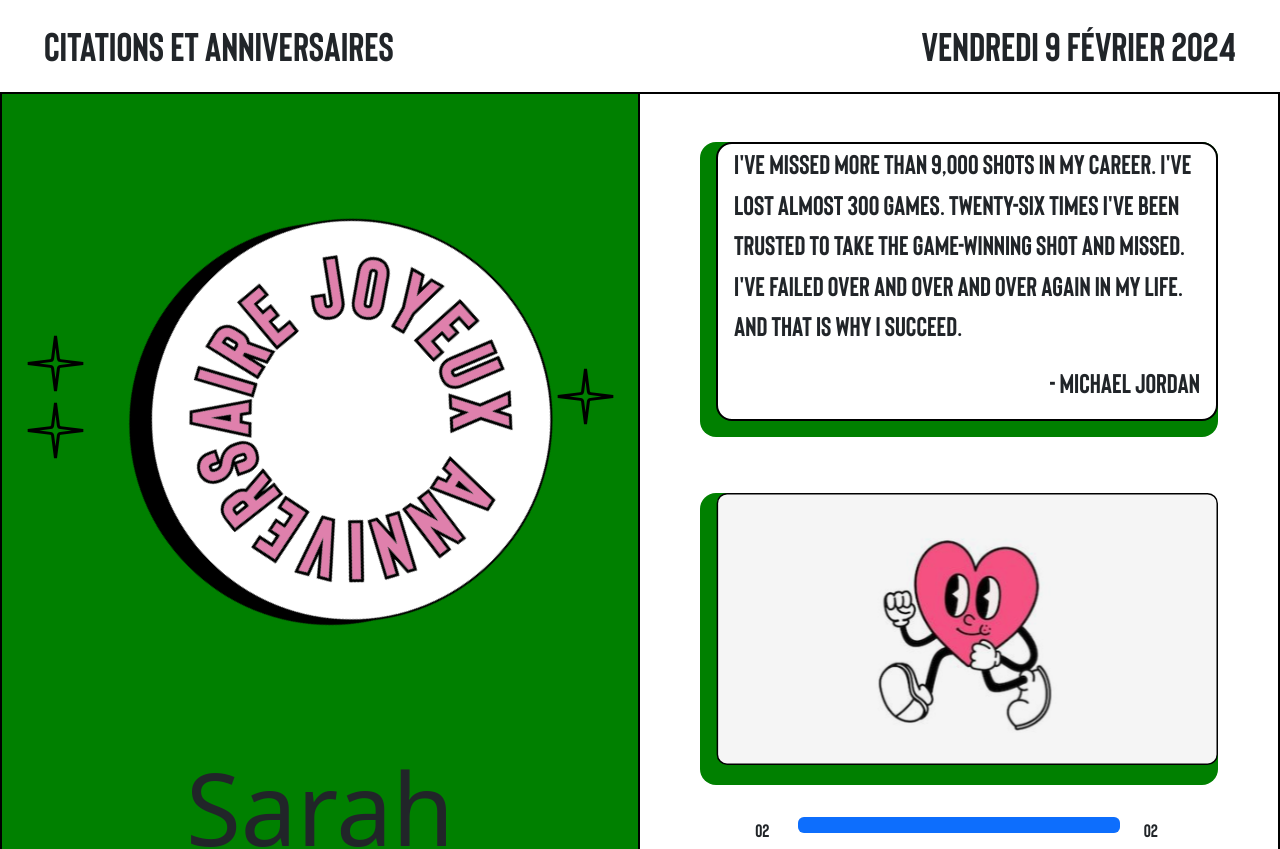
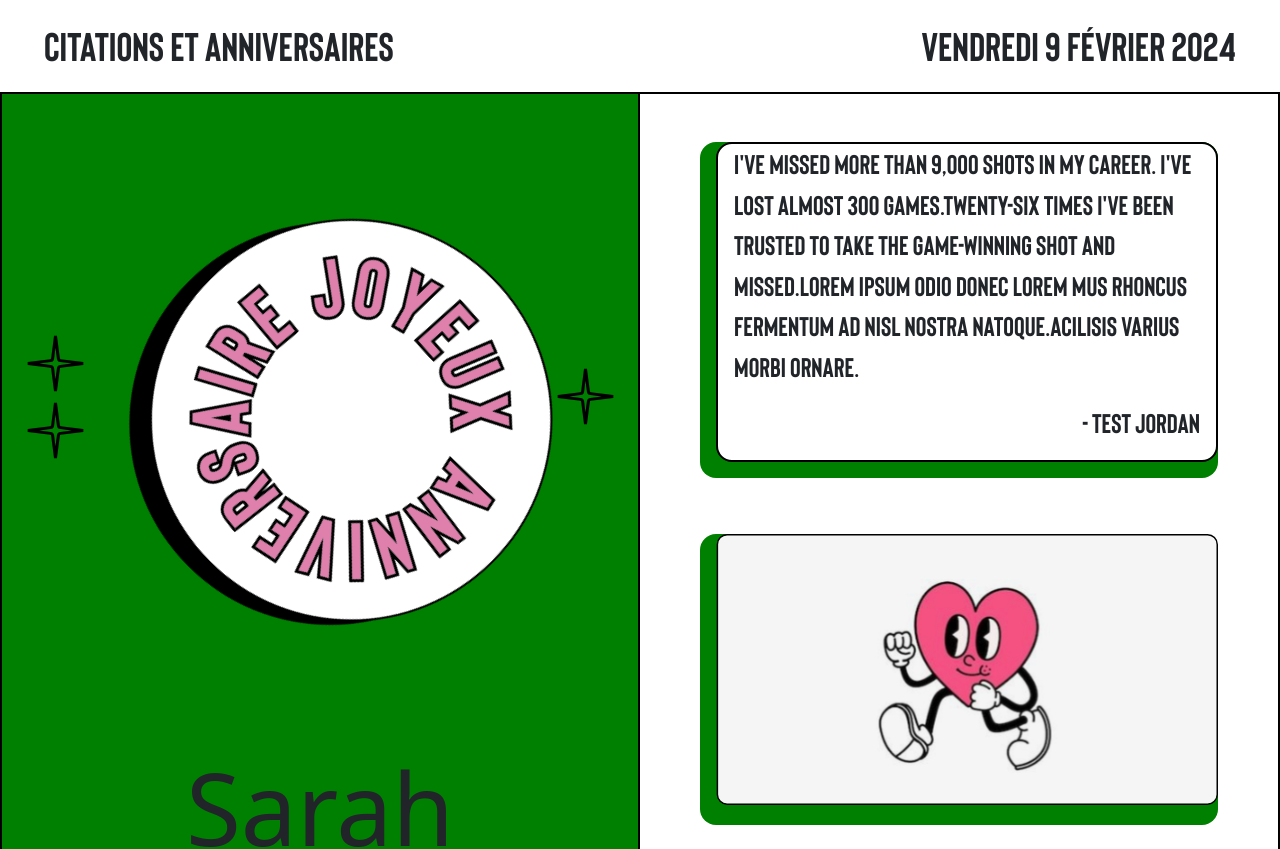
Before and after one commit to SarahOtmane/projetCss, a React (Create React App) app: page / in a window 1280 px wide. Shown: the top 849 px of the page. Built offline with nearby package versions, Linux system fonts and the light colour scheme.

Commit message:
animation citation

```diff
--- a/src/components/Citation.js
+++ b/src/components/Citation.js
@@ -5,19 +5,15 @@ import { ProgressBar } from 'react-bootstrap';
 
 import gif from '../assets/pics/gif.svg';
 
-function Citation({ couleur, progress, index, total }) {
+function Citation({ couleur, progress, index, total, citation }) {
     return (
         <Col xs={6}>
             <Row>
                 <Col xs={12}>
                     <div className={`${couleur} z-0 m-5 pb-3 border-2 border-black rounded-4`}>
                         <article className='ms-3 border border-2 border-black rounded-4 z-1 white'>
-                            <p className='mx-3 text'>
-                                I've missed more than 9,000 shots in my career. I've lost almost 300 games.
-                                Twenty-six times I've been trusted to take the game-winning shot and missed.
-                                I've failed over and over and over again in my life. And that is why I succeed.
-                            </p>
-                            <p className='me-3 text-end text'>- MICHAEL JORDAN</p>
+                            <p className='mx-3 text'>{citation.text}</p>
+                            <p className='me-3 text-end text'>- {citation.auteur}</p>
                         </article>
                     </div>
                 </Col>
--- a/src/components/Main.js
+++ b/src/components/Main.js
@@ -9,28 +9,38 @@ function Main() {
         { nom: "Otmane", prenom: "Sarah" }
     ];
     const couleurs = ['rose', 'vert', 'bleu'];
+    const citations =[{
+        text : "I've missed more than 9,000 shots in my career. I've lost almost 300 games.Twenty-six times I've been trusted to take the game-winning shot and missed.I've failed over and over and over again in my life. And that is why I succeed.",
+        auteur: "MICHAEL JORDAN"
+    },{
+        text : "I've missed more than 9,000 shots in my career. I've lost almost 300 games.Twenty-six times I've been trusted to take the game-winning shot and missed.Lorem ipsum Odio donec lorem mus rhoncus fermentum ad nisl nostra natoque.acilisis varius morbi ornare.  ",
+        auteur: "TEST JORDAN"
+    }];
 
     const [index, setIndex] = useState(0);
     const [indexC, setIndexC] = useState(0);
+    const [indexCit, setIndexCit] = useState(0);
 
     useEffect(() => {
         const affichMain = setInterval(() => {
             setIndex((prevIndex) => (prevIndex + 1 < personnes.length ? prevIndex + 1 : 0));
             setIndexC((prevIndexC) => (prevIndexC + 1 < couleurs.length ? prevIndexC + 1 : 0));
+            setIndexCit((prevIndexCit) => (prevIndexCit + 1 < citations.length ? prevIndexCit + 1 : 0));
         }, 3000);
 
         return () => clearInterval(affichMain);
-    }, [index, personnes.length, couleurs.length]);
+    }, [index, personnes.length, couleurs.length, citations.length]);
 
     const currentPersonne = personnes[index];
     const couleur = couleurs[indexC];
+    const citation = citations[indexCit];
     const progress = ((index + 1) / personnes.length) * 100;
 
     return (
         <main>
             <Row key={index} className={`border border-2 border-black`}>
                 <Anniv prenom={currentPersonne.prenom} nom={currentPersonne.nom} couleur={couleur} />
-                <Citation couleur={couleur} progress={progress} index={index+1} total={personnes.length} />
+                <Citation couleur={couleur} progress={progress} index={index+1} total={personnes.length} citation={citation} />
             </Row>
         </main>
     );
```
